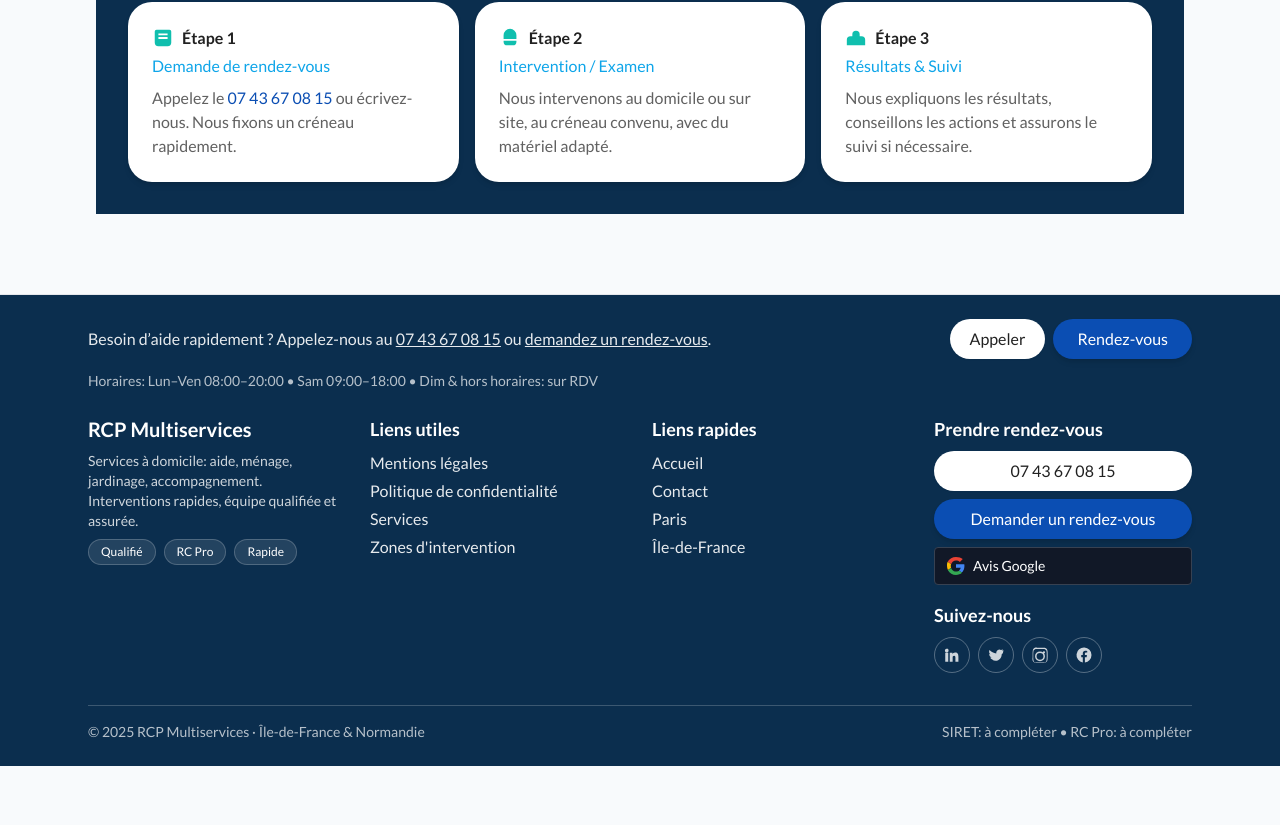
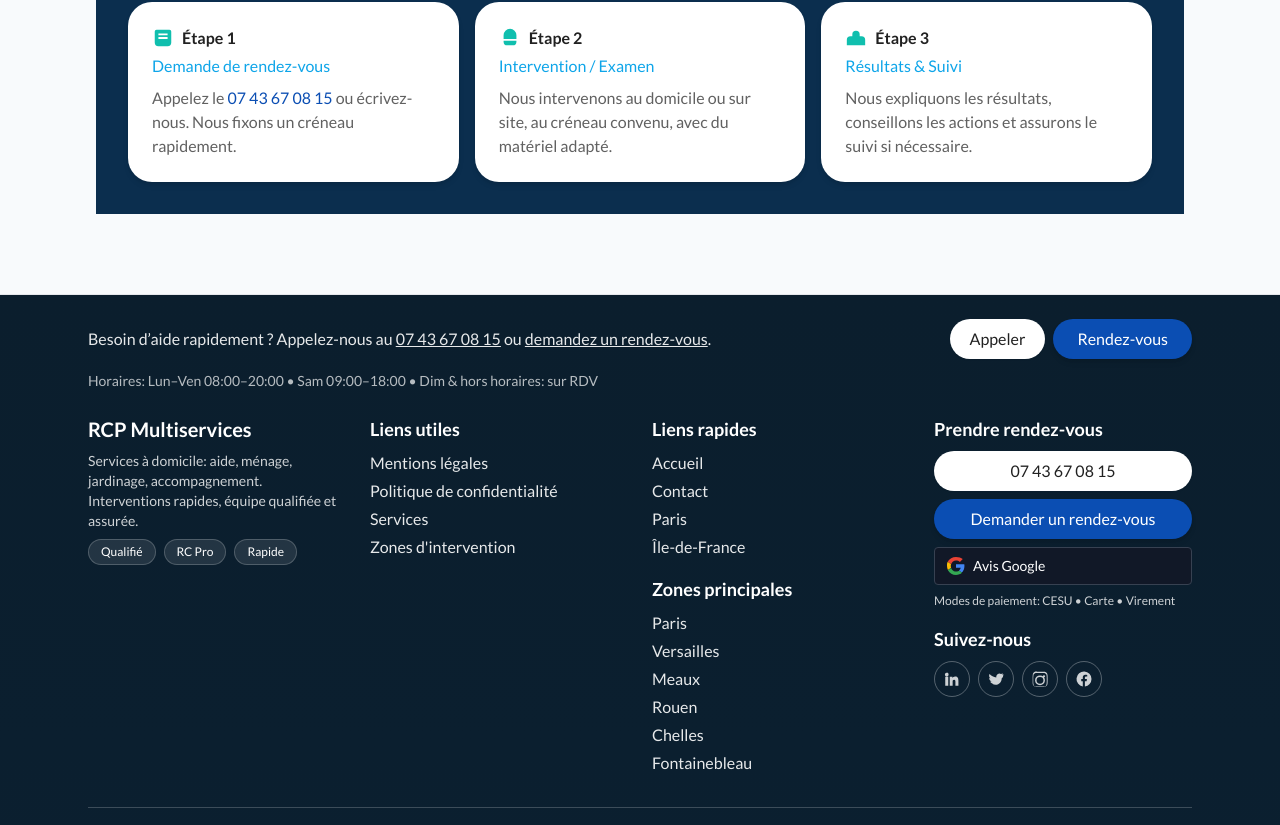
Before and after one commit to Soofmaax/RCP-Multiservices, a React (Vite) app: page / in a window 1280 px wide. Shown: the part 1970-2795 px from the top of the page. Before the commit the page ends 2736 px from the top, so only its background shows below. Built offline with nearby package versions, Linux system fonts and the light colour scheme; no server answers.

Commit message:
feat(footer,ui): add footer gradient, main zones list and payment methods; tweak social-link hover to secondary; lower hero overlay opacity; add testimonial elevation
Co-authored-by: Genie <genie@cosine.sh>

```diff
--- a/src/index.css
+++ b/src/index.css
@@ -137,17 +137,27 @@ body,
 
   /* Footer social links */
   .social-link {
-    @apply inline-flex items-center justify-center w-9 h-9 rounded-full border border-white/30 text-white/80 hover:text-white hover:border-white transition-colors;
+    @apply inline-flex items-center justify-center w-9 h-9 rounded-full border border-white/30 text-white/80 hover:text-white hover:border-white hover:text-secondary hover:border-secondary transition-colors;
   }
 
   /* Image overlay for hero visuals */
   .image-overlay-teal {
-    @apply absolute inset-0 bg-gradient-to-l from-accent/40 to-transparent;
+    @apply absolute inset-0 bg-gradient-to-l from-accent/25 to-transparent;
   }
 
   /* Footer trust badges */
   .footer-badge {
     @apply inline-flex items-center gap-1 rounded-full bg-white/10 text-white px-3 py-1 text-xs border border-white/20;
+  }
+
+  /* Footer gradient background */
+  .footer-gradient {
+    background-image: linear-gradient(to bottom, rgba(11, 30, 45, 1), rgba(11, 30, 45, 0.92));
+  }
+
+  /* Elevation on testimonials */
+  .testimonial-card {
+    @apply card-elevated p-4 transition-transform hover:-translate-y-0.5;
   }
   .mask-image {
     -webkit-mask-image: linear-gradient(to left, transparent 0%, black 40%);
--- a/src/routes/AppRoutes.tsx
+++ b/src/routes/AppRoutes.tsx
@@ -305,7 +305,7 @@ function ZonesRoot() {
 
 function Footer() {
   return (
-    <footer className="border-t mt-12 bg-navy text-white">
+    <footer className="border-t mt-12 bg-navy footer-gradient text-white">
       <div className="max-w-6xl mx-auto p-6">
         <div className="mb-6 flex flex-wrap items-center justify-between gap-3">
           <p className="text-white/90">
@@ -355,6 +355,15 @@ function Footer() {
               <li><Link to="/zones/ile-de-france/paris" className="hover:underline">Paris</Link></li>
               <li><Link to="/zones/ile-de-france" className="hover:underline">Île-de-France</Link></li>
             </ul>
+            <div className="mt-4 text-lg font-semibold">Zones principales</div>
+            <ul className="mt-2 space-y-1 text-white/90">
+              <li><Link to="/zones/ile-de-france/paris" className="hover:underline">Paris</Link></li>
+              <li><Link to="/zones/ile-de-france/versailles" className="hover:underline">Versailles</Link></li>
+              <li><Link to="/zones/ile-de-france/meaux" className="hover:underline">Meaux</Link></li>
+              <li><Link to="/zones/normandie/rouen" className="hover:underline">Rouen</Link></li>
+              <li><Link to="/zones/ile-de-france/chelles" className="hover:underline">Chelles</Link></li>
+              <li><Link to="/zones/ile-de-france/fontainebleau" className="hover:underline">Fontainebleau</Link></li>
+            </ul>
           </div>
 
           <div>
@@ -363,6 +372,9 @@ function Footer() {
               <a href="tel:+33743670815" className="btn-white">07&nbsp;43&nbsp;67&nbsp;08&nbsp;15</a>
               <Link to="/contact" className="btn-primary">Demander un rendez-vous</Link>
               <GoogleReviewsBadge variant="inverted" />
+            </div>
+            <div className="mt-2 text-white/80 text-xs">
+              Modes de paiement: CESU • Carte • Virement
             </div>
 
             <div className="mt-4">
@@ -375,7 +387,7 @@ function Footer() {
                   <svg width="18" height="18" viewBox="0 0 24 24" aria-hidden="true" focusable="false"><path fill="currentColor" d="M22 5.8c-.8.4-1.6.6-2.5.8.9-.6 1.5-1.4 1.8-2.4-.8.5-1.8.9-2.7 1.1A4.3 4.3 0 0 0 12.3 9c0 .3 0 .6.1.9-3.6-.2-6.8-1.9-9-4.5-.4.6-.6 1.4-.6 2.2 0 1.5.8 2.9 2 3.7-.7 0-1.3-.2-1.9-.5v.1c0 2.1 1.5 3.8 3.6 4.2-.4.1-.8.2-1.3.2-.3 0-.6 0-.9-.1.6 1.7 2.2 2.9 4.1 3-.1.2-.3.2-.5.2-.3 0-.6 0-.9-.1 1.3.9 2.8 1.4 4.4 1.4 5.3 0 8.2-4.5 8.2-8.4v-.4c.6-.4 1.2-1 1.6-1.7z"/></svg>
                 </a>
                 <a href="#" aria-label="Instagram" className="social-link">
-                  <svg width="18" height="18" viewBox="0 0 24 24" aria-hidden="true" focusable="false"><path fill="currentColor" d="M12 2.2c3.2 0 3.6 0 4.9.1 1.2.1 1.9.2 2.3.4.6.2 1 .5 1.5 1 .5.5.8.9 1 1.5.2.4.3 1.1.4 2.3.1 1.3.1 1.7.1 4.9s0 3.6-.1 4.9c-.1 1.2-.2 1.9-.4 2.3-.2.6-.5 1-1 1.5-.5.5-.9.8-1.5 1-.4.2-1.1.3-2.3.4-1.3.1-1.7.1-4.9.1s-3.6 0-4.9-.1c-1.2-.1-1.9-.2-2.3-.4-.6-.2-1-.5-1.5-1-.5-.5-.8-.9-1-1.5-.2-.4-.3-1.1-.4-2.3C2.2 15.6 2.2 15.2 2.2 12s0-3.6.1-4.9c.1-1.2.2-1.9.4-2.3.2-.6.5-1 1-1.5.5-.5.9-.8 1.5-1 .4-.2 1.1-.3 2.3-.4C8.4 2.2 8.8 2.2 12 2.2zm0 1.8c-3.2 0-3.6 0-4.8.1-1 .1-1.6.2-2 .4-.5.1-.8.3-1.1.6-.3.3-.5.6-.6 1.1-.2.4-.3 1-.4 2-.1 1.2-.1 1.6-.1 4.8s0 3.6.1 4.8c.1 1 .2 1.6.4 2 .1.5.3.8.6 1.1.3.3.6.5 1.1.6.4.2 1 .3 2 .4 1.2.1 1.6.1 4.8.1s3.6 0 4.8-.1c1-.1 1.6-.2 2-.4.5-.1.8-.3 1.1-.6.3-.3.5-.6.6-1.1.2-.4.3-1 .4-2 .1-1.2.1-1.6.1-4.8s0-3.6-.1-4.8c-.1-1-.2-1.6-.4-2-.1-.5-.3-.8-.6-1.1-.3-.3-.6-.5-1.1-.6-.4-.2-1-.3-2-.4-1.2-.1-1.6-.1-4.8-.1zm0 3.2a6.6 6.6 0 1 1 0 13.2 6.6 6.6 0 0 1 0-13.2zm0 2a4.6 4.6 0 1 0 0 9.2 4.6 4.6 0 0 0 0-9.2zm5.3-2.3a1.5 1.5 0 1 1 0 3 1.5 1.5 0 0 1 0-3z"/></svg>
+                  <svg width="18" height="18" viewBox="0 0 24 24" aria-hidden="true" focusable="false"><path fill="currentColor" d="M12 2.2c3.2 0 3.6 0 4.9.1 1.2.1 1.9.2 2.3.4.6.2 1 .5 1.5 1 .5.5.8.9 1 1.5.2.4.3 1.1.4 2.3.1 1.3.1 1.7.1 4.9s0 3.6-.1 4.9c-.1 1.2-.2 1.9-.4 2.3-.2.6-.5 1-1 1.5-.5.5-.9.8-1.5 1-.4.2-1.1.3-2.3.4-1.3.1-1.7.1-4.9.1s-3.6 0-4.9-.1c-1-.1-1.6-.2-2-.4-.6-.2-1-.5-1.5-1-.5-.5-.8-.9-1-1.5-.2-.4-.3-1.1-.4-2.3C2.2 15.6 2.2 15.2 2.2 12s0-3.6.1-4.9c.1-1.2.2-1.9.4-2.3.2-.6.5-1 1-1.5.5-.5.9-.8 1.5-1 .4-.2 1.1-.3 2.3-.4C8.4 2.2 8.8 2.2 12 2.2zm0 1.8c-3.2 0-3.6 0-4.8.1-1 .1-1.6.2-2 .4-.5.1-.8.3-1.1.6-.3.3-.5.6-.6 1.1-.2.4-.3 1-.4 2-.1 1.2-.1 1.6-.1 4.8s0 3.6.1 4.8c.1 1 .2 1.6.4 2 .1.5.3.8.6 1.1.3.3.6.5 1.1.6.4.2 1 .3 2 .4 1.2.1 1.6.1 4.8.1s3.6 0 4.8-.1c1-.1 1.6-.2 2-.4.5-.1.8-.3 1.1-.6.3-.3.5-.6.6-1.1.2-.4.3-1 .4-2 .1-1.2.1-1.6.1-4.8s0-3.6-.1-4.8c-.1-1-.2-1.6-.4-2-.1-.5-.3-.8-.6-1.1-.3-.3-.6-.5-1.1-.6-.4-.2-1-.3-2-.4-1.2-.1-1.6-.1-4.8-.1zm0 3.2a6.6 6.6 0 1 1 0 13.2 6.6 6.6 0 0 1 0-13.2zm0 2a4.6 4.6 0 1 0 0 9.2 4.6 4.6 0 0 0 0-9.2zm5.3-2.3a1.5 1.5 0 1 1 0 3 1.5 1.5 0 0 1 0-3z"/></svg>
                 </a>
                 <a href="#" aria-label="Facebook" className="social-link">
                   <svg width="18" height="18" viewBox="0 0 24 24" aria-hidden="true" focusable="false"><path fill="currentColor" d="M22 12a10 10 0 1 0-11.6 9.9v-7h-2.1V12h2.1V9.7c0-2.1 1.3-3.3 3.2-3.3.9 0 1.8.1 2.7.3v2.1h-1.5c-1.2 0-1.6.8-1.6 1.6V12h2.7l-.4 2.9h-2.3v7A10 10 0 0 0 22 12z"/></svg>
```
